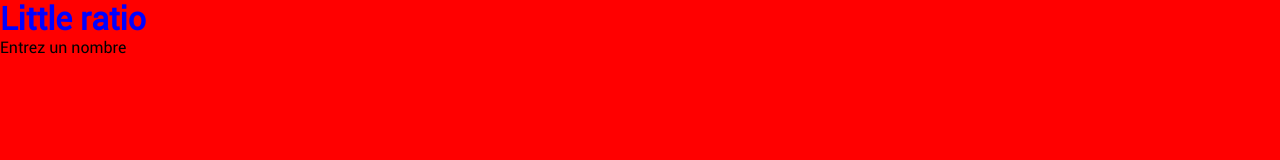
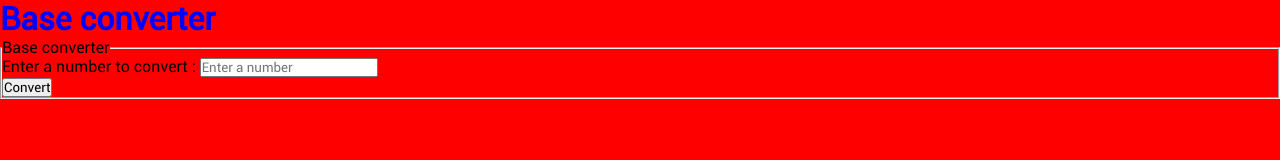
Before and after one commit to taupz/BaseCalculator, a plain HTML site: page index.html in a window 1280 px wide. Drawn offline with Linux system fonts and the light colour scheme.

Commit message:
small changes

```diff
--- a/index.html
+++ b/index.html
@@ -9,8 +9,12 @@
     <link rel="shortcut icon" href="ressources/favicon.ico">
 </head>
 <body>
-    <h1>Little ratio</h1>
-    <p>Entrez un nombre</p>
+    <h1>Base converter</h1>
+    <form method="get" action="" name="Formulaire" autcomplete="off">
+    <fieldset>
+        <legend>Base converter</legend>
+        <p><label for="Nom">Enter a number to convert</label> : <input id="nbr-user" name="nbr" type="number" placeholder="Enter a number" required></p>
+        <p><input type="submit" value="Convert"></p>
 
     <script src="script.js"></script>
 
```
Also changed, not shown: 1 other file.
